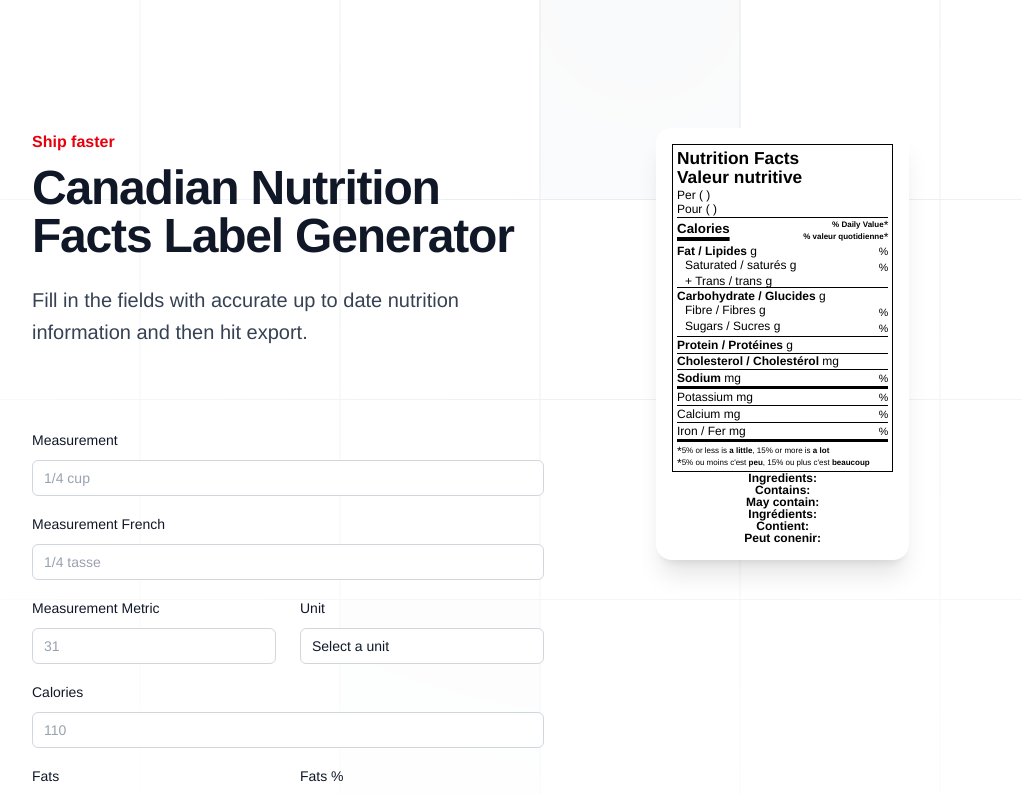
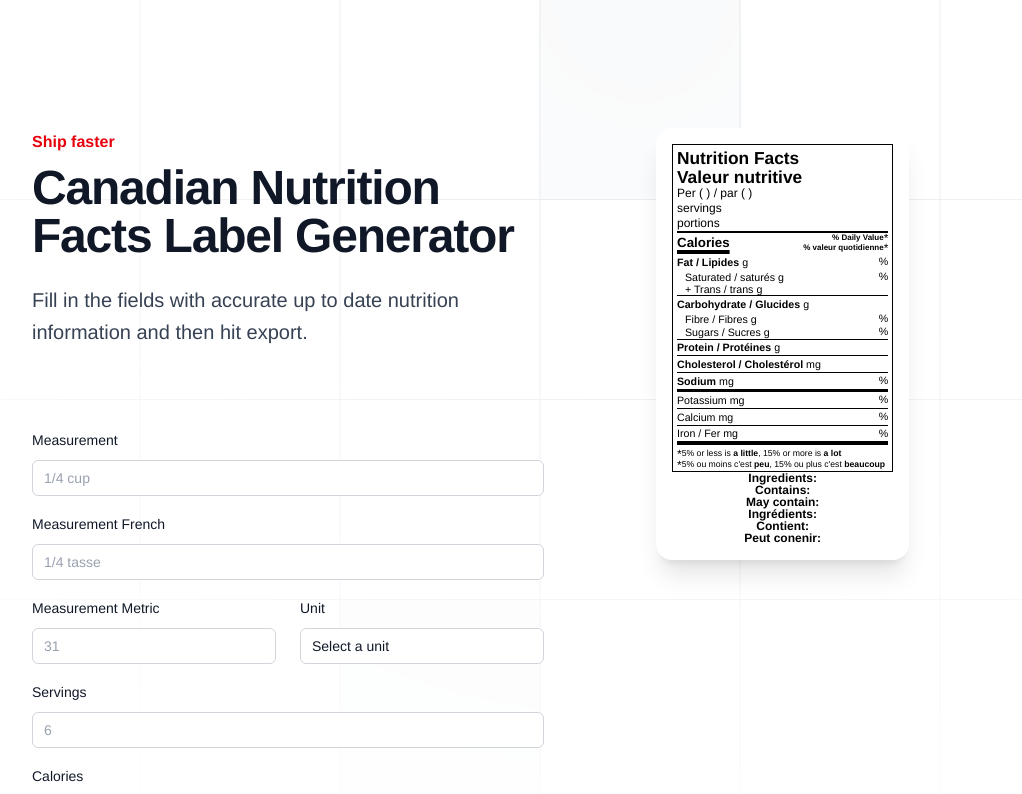
Before and after one commit to IsaiahPaget/freenutritionlabels, a Vue app: page / in a window 1280 px wide. Shown: the top 794 px of the page, without its empty margins (0-1022 px from the left). Built offline with nearby package versions, Linux system fonts and the light colour scheme.

Commit message:
update visuals

```diff
--- a/src/App.vue
+++ b/src/App.vue
@@ -5,6 +5,7 @@ const measurement = ref("")
 const measurement_fr = ref("")
 const measurement_metric = ref("")
 const measurement_unit = ref("")
+const servings = ref("")
 
 const calories = ref("")
 const fats = ref("")
@@ -81,98 +82,99 @@ const contains_fr = ref("")
 			</div>
 			<div
 				class="-mt-12 -ml-12 p-12 lg:sticky lg:top-4 lg:col-start-2 lg:row-span-2 lg:row-start-1 lg:overflow-hidden">
-				<div class=" w-[190pt] p-4 shadow shadow-xl rounded-2xl bg-white">
-					<div class="border-[0.5pt] p-[3pt] text-[8pt]">
-						<h2 class="font-bold text-[13pt] leading-[14.5pt]">Nutrition Facts</h2>
-						<h2 class="font-bold text-[13pt] leading-[14.5pt]">Valeur nutritive</h2>
+				<div class="w-[190pt] p-4 shadow-xl rounded-2xl bg-white">
+					<div class="border-[0.5pt] p-[3pt] leading-[10pt] text-[8pt]">
+						<h2 class="font-black text-[13pt] leading-[14pt]">Nutrition Facts</h2>
+						<h2 class="font-black text-[13pt] leading-[14pt]">Valeur nutritive</h2>
 						<p class="text-[9pt] leading-[11pt]">Per {{ measurement }} ({{ measurement_metric }} {{
+							measurement_unit }}) / par {{ measurement_fr }} ({{ measurement_metric }} {{
 							measurement_unit }})</p>
-						<p class="text-[9pt] leading-[11pt]">Pour {{ measurement_fr }} ({{ measurement_metric }} {{
-							measurement_unit }})</p>
-						<hr class="h-[1pt] bg-black border-0 mb-[1px]" />
+						<p class="text-[9pt] leading-[11pt]">{{ servings }} servings</p>
+						<p class="text-[9pt] leading-[11pt]">{{ servings }} portions</p>
+						<hr class="h-[1pt] bg-black border-0 mt-[1px]" />
 						<div class="flex justify-between">
 							<h3
-								class="font-bold underline underline-offset-4 [text-decoration-thickness:3pt] text-[10pt] leading-[14.5pt]">
+								class="font-black underline underline-offset-3 mb-[2px] [text-decoration-thickness:3pt] text-[10pt] leading-[14.5pt]">
 								Calories {{ calories }}</h3>
 							<div>
-								<p class="font-bold leading-[9pt] text-[6pt] text-end">% Daily Value<span
+								<p class="font-black text-[6pt] leading-[7pt] text-end">% Daily Value<span
 										class="font-normal text-[9pt] [vertical-align:-1.5pt]">*</span></p>
-								<p class="font-bold leading-[9pt] text-[6pt] text-end">% valeur quotidienne<span
+								<p class="font-black text-[6pt] leading-[7pt] text-end">% valeur quotidienne<span
 										class="font-normal text-[9pt] [vertical-align:-1.5pt]">*</span></p>
 							</div>
 						</div>
-						<div class="flex justify-between ">
-							<p class="text-[9pt] font-bold leading-[12pt]">Fat / Lipides <span class="font-normal">{{
+						<div class="flex justify-between items-center">
+							<p class="font-black leading-[12pt]">Fat / Lipides <span class="font-normal">{{
 								fats }}
 									g</span></p>
 							<p class="">{{ fats_percent }} %</p>
 						</div>
-						<div class="flex justify-between ">
-							<p class="text-[9pt] leading-[9pt] [text-indent:6pt]">Saturated / saturés <span
+						<div class="flex justify-between items-center">
+							<p class="leading-[9pt] [text-indent:6pt]">Saturated / saturés <span
 									class="font-normal">{{ saturated }} g</span></p>
 							<p class="">{{ saturated_percent }} %</p>
 						</div>
-						<div class="flex justify-between ">
-							<p class="text-[9pt] leading-[9pt] [text-indent:6pt]">+ Trans / trans <span
+						<div class="flex justify-between items-center">
+							<p class="leading-[9pt] [text-indent:6pt]">+ Trans / trans <span
 									class="font-normal">{{ trans }} g</span></p>
 						</div>
 						<hr class="h-[0.5pt] bg-black border-0" />
 						<div class="flex justify-between ">
-							<p class="text-[9pt] font-bold leading-[12pt]">Carbohydrate / Glucides <span
+							<p class="font-black leading-[12pt]">Carbohydrate / Glucides <span
 									class="font-normal">{{ carbs }} g</span></p>
 						</div>
-						<div class="flex justify-between ">
-							<p class="text-[9pt] leading-[9pt] [text-indent:6pt]">Fibre / Fibres <span
+						<div class="flex justify-between items-center">
+							<p class="leading-[9pt] [text-indent:6pt]">Fibre / Fibres <span
 									class="font-normal">{{ fibre }} g</span></p>
 							<p class="">{{ fibre_percent }} %</p>
 						</div>
-						<div class="flex justify-between ">
-							<p class="text-[9pt] leading-[9pt] [text-indent:6pt]">Sugars / Sucres <span
+						<div class="flex justify-between items-center">
+							<p class="leading-[9pt] [text-indent:6pt]">Sugars / Sucres <span
 									class="font-normal">{{ sugar }} g</span></p>
 							<p class="">{{ sugar_percent }} %</p>
 						</div>
 						<hr class="h-[0.5pt] bg-black border-0" />
 						<div class="flex justify-between ">
-							<p class="text-[9pt] font-bold leading-[12pt]">Protein / Protéines <span
+							<p class="font-black leading-[12pt]">Protein / Protéines <span
 									class="font-normal">{{ protein }}
 									g</span></p>
 						</div>
 						<hr class="h-[0.5pt] bg-black border-0" />
 						<div class="flex justify-between ">
-							<p class="text-[9pt] font-bold leading-[12pt]">Cholesterol / Cholestérol <span
+							<p class="font-black leading-[12pt]">Cholesterol / Cholestérol <span
 									class="font-normal">{{ cholesterol }} mg</span></p>
 						</div>
 						<hr class="h-[0.5pt] bg-black border-0" />
-						<div class="flex justify-between ">
-							<p class="text-[9pt] font-bold leading-[12pt]">Sodium <span class="font-normal">{{ sodium }}
+						<div class="flex justify-between items-center">
+							<p class="font-black leading-[12pt]">Sodium <span class="font-normal">{{ sodium }}
 									mg</span></p>
 							<p class="">{{ sodium_percent }} %</p>
 						</div>
 						<hr class="h-[2.5pt] bg-black border-0" />
-						<div class="flex justify-between ">
-							<p class="text-[9pt] leading-[12pt]">Potassium <span class="font-normal">{{ potassium }} mg</span>
+						<div class="flex justify-between items-center">
+							<p class="leading-[12pt]">Potassium <span class="font-normal">{{ potassium }} mg</span>
 							</p>
 							<p class="">{{ potassium_percent }} %</p>
 						</div>
 						<hr class="h-[0.5pt] bg-black border-0" />
-						<div class="flex justify-between ">
-							<p class="text-[9pt] leading-[12pt]">Calcium <span class="font-normal">{{ calcium }} mg</span></p>
+						<div class="flex justify-between items-center">
+							<p class="leading-[12pt]">Calcium <span class="font-normal">{{ calcium }} mg</span></p>
 							<p class="">{{ calcium_percent}} %</p>
 						</div>
 						<hr class="h-[0.5pt] bg-black border-0" />
-						<div class="flex justify-between ">
-							<p class="text-[9pt] leading-[12pt]">Iron / Fer <span class="font-normal">{{ iron }} mg</span>
+						<div class="flex justify-between items-center">
+							<p class="leading-[12pt]">Iron / Fer <span class="font-normal">{{ iron }} mg</span>
 							</p>
 							<p class="">{{ iron_percent }} %</p>
 						</div>
 						<hr class="h-[2.5pt] bg-black border-0" />
 						<div class="">
-							<p class="text-[6pt] leading-[13pt]"><span
+							<p class="text-[6.5pt] leading-[13pt]"><span
 									class="font-normal text-[9pt] [vertical-align:-1.5pt]">*</span>5% or less is
 								<strong>a
 									little</strong>, 15% or more is <strong>a lot</strong>
 							</p>
-							<p class="text-[6pt] leading-[4pt]"><span
+							<p class="text-[6.5pt] leading-[2pt]"><span
 									class="font-normal text-[9pt] [vertical-align:-1.5pt]">*</span>5% ou moins c'est
 								<strong>peu</strong>, 15% ou plus c'est <strong>beaucoup</strong>
 							</p>
@@ -257,6 +259,13 @@ const contains_fr = ref("")
 								</div>
 							</div>
 
+							<div class="col-span-full">
+								<label for="servings" class="block text-sm/6 font-medium text-gray-900">Servings</label>
+								<div class="mt-2">
+									<input v-model="servings" name="servings" id="servings" rows="3" placeholder="6"
+										class="block w-full rounded-md bg-white px-3 py-1.5 text-base text-gray-900 outline-1 -outline-offset-1 outline-gray-300 placeholder:text-gray-400 focus:outline-2 focus:-outline-offset-2 focus:outline-indigo-600 sm:text-sm/6" />
+								</div>
+							</div>
 							<div class="col-span-full">
 								<label for="calories" class="block text-sm/6 font-medium text-gray-900">Calories</label>
 								<div class="mt-2">
```
